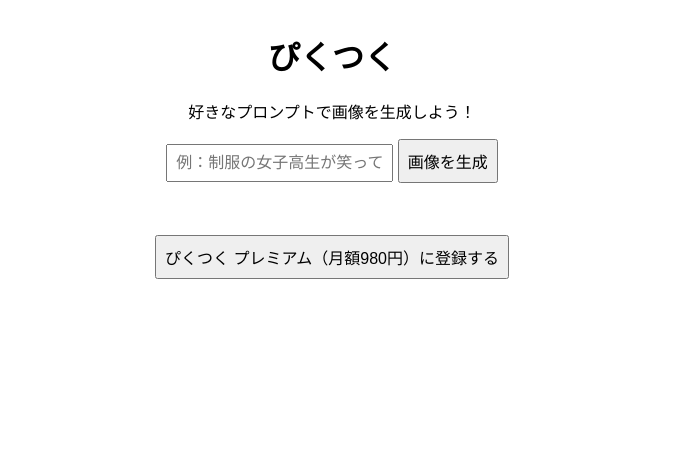
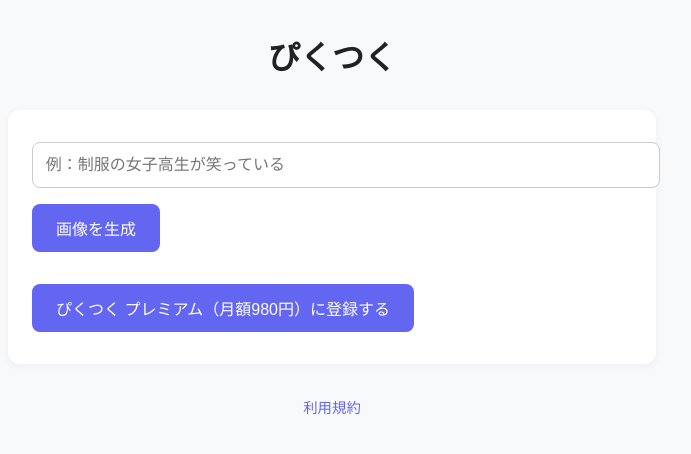
Before and after one commit to shunkunnnnn/pikutsuku, a plain HTML site: page index.html in a window 1280 px wide. Shown: the whole page, without its empty margins (308-999 px from the left). Drawn offline with Linux system fonts and the light colour scheme.

Commit message:
Update index.html

```diff
--- a/index.html
+++ b/index.html
@@ -4,44 +4,113 @@
 <head>
   <meta charset="UTF-8">
   <title>ぴくつく</title>
+  <meta name="viewport" content="width=device-width, initial-scale=1.0">
   <style>
     body {
-      font-family: sans-serif;
-      text-align: center;
-      margin: 2em;
+      margin: 0;
+      padding: 0;
+      font-family: 'Segoe UI', 'Noto Sans JP', sans-serif;
+      background-color: #f8f9fa;
+      color: #222;
+      display: flex;
+      flex-direction: column;
+      align-items: center;
     }
-    input, button {
-      padding: 0.5em;
-      font-size: 1em;
+
+    header {
+      padding: 1.5rem 1rem 0.5rem;
     }
-    img {
-      margin-top: 1em;
+
+    h1 {
+      font-size: 2rem;
+      margin: 0.5rem 0;
+    }
+
+    main {
+      max-width: 600px;
+      width: 90%;
+      background-color: white;
+      padding: 2rem 1.5rem;
+      margin-top: 1rem;
+      box-shadow: 0 2px 10px rgba(0,0,0,0.05);
+      border-radius: 12px;
+    }
+
+    input[type="text"] {
+      width: 100%;
+      padding: 0.8rem;
+      font-size: 1rem;
+      border-radius: 8px;
+      border: 1px solid #ccc;
+      margin-bottom: 1rem;
+    }
+
+    button {
+      background-color: #6366f1;
+      color: white;
+      border: none;
+      padding: 0.75rem 1.5rem;
+      font-size: 1rem;
+      border-radius: 8px;
+      cursor: pointer;
+      transition: background-color 0.3s;
+    }
+
+    button:hover {
+      background-color: #4f46e5;
+    }
+
+    #result {
+      margin-top: 1rem;
       max-width: 100%;
+      border-radius: 8px;
+    }
+
+    .premium {
+      margin-top: 2rem;
+    }
+
+    footer {
+      margin: 2rem 0 1rem;
+      font-size: 0.9rem;
+    }
+
+    footer a {
+      color: #6366f1;
+      text-decoration: none;
+    }
+
+    footer a:hover {
+      text-decoration: underline;
     }
   </style>
 </head>
 <body>
+  <header>
     <h1>ぴくつく</h1>
-  <p>好きなプロンプトで画像を生成しよう！</p>
+  </header>
 
-  <!-- ✅ 画像生成UI -->
+  <main>
     <input type="text" id="prompt" placeholder="例：制服の女子高生が笑っている">
     <button onclick="generateImage()">画像を生成</button>
-  <br>
     <img id="result">
 
-  <!-- ✅ プレミアムプランのボタン（入力欄の下に移動） -->
-  <div style="margin-top: 2em;">
+    <div class="premium">
       <a href="https://buy.stripe.com/test_dummy_link" target="_blank">
         <button>ぴくつく プレミアム（月額980円）に登録する</button>
       </a>
     </div>
+  </main>
+
+  <footer>
+    <a href="terms.html" target="_blank">利用規約</a>
+  </footer>
 
   <script>
     async function generateImage() {
       const prompt = document.getElementById("prompt").value;
 
-      const response = await fetch("https://3redeboa8ysc7r-1111.proxy.runpod.net/sdapi/v1/txt2img", {
+      const response = await fetch("https://5g6y4ct8dqsoom-7860.proxy.runpod.net/sdapi/v1/txt2img", {
         method: "POST",
         headers: {
           "Content-Type": "application/json"
```
Lines whose indentation alone changed are shown as unchanged.
